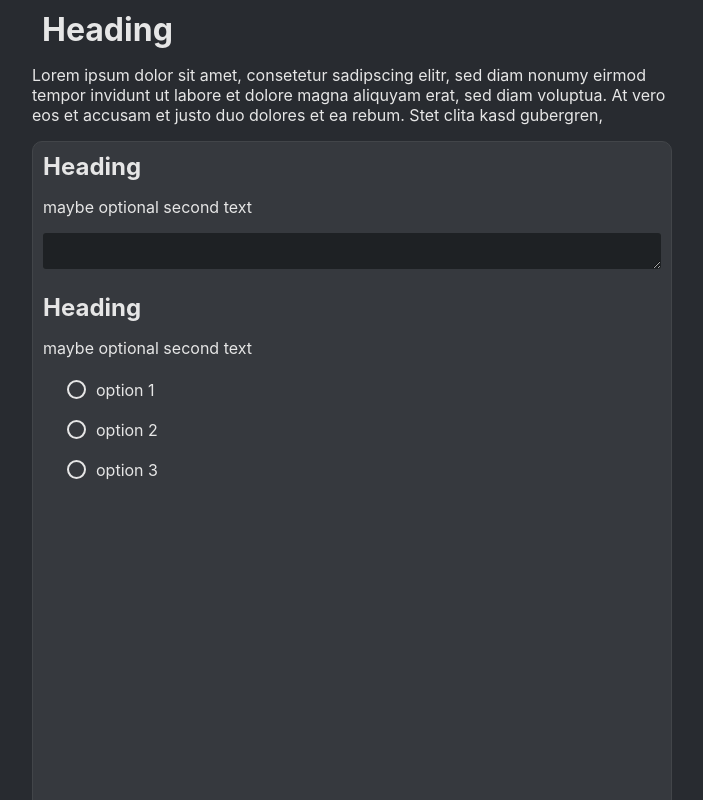
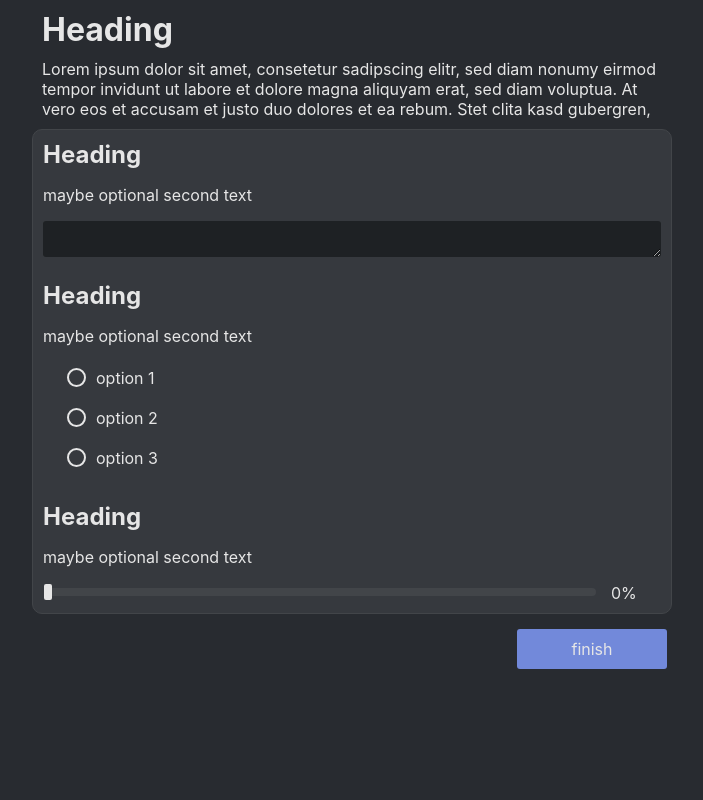
Before and after one commit to Johannes-01/PollWebsite, a React (Create React App) app in the folder pollwebsite/: page /takepoll in a window 1280 px wide. Shown: the whole page, without its empty margins (288-991 px from the left). Built offline with nearby package versions, Linux system fonts and the light colour scheme.

Commit message:
added slider for polls

```diff
--- /dev/null
+++ b/pollwebsite/src/Components/Poll types/Slider/Slider.css
@@ -0,0 +1,48 @@
+#slider {
+    padding: 10px;
+}
+
+#slider-wrapper {
+    display: flex;
+    padding-left: 5px;
+}
+
+#slider-wrapper p {
+    user-select: none;
+    margin: 0 0 0 15px;
+    width: 50px;
+    overflow: hidden;
+    text-overflow: ellipsis;
+}
+
+#slider-wrapper #bar {
+    height: 8px;
+    border-radius: 20px;
+    background: var(--grey1);
+    position: relative;
+    margin: 5px 0;
+    flex: 1;
+}
+
+#slider-wrapper #bar #bar-inner {
+    background-color: var(--accent);
+    height: 100%;
+    border-radius: 20px;
+    width: 0px;
+    position: absolute;
+}
+
+#slider-wrapper #bar #bar-handle {
+    height: 16px;
+    width: 8px;
+    border-radius: 2px;
+    background: var(--white);
+    position: absolute;
+    top: -4px;
+    left: -4px;
+    cursor: grab;
+}
+
+#slider-wrapper #bar #bar-handle:active {
+    cursor: grabbing;
+}
--- /dev/null
+++ b/pollwebsite/src/Components/Poll types/Slider/Slider.jsx
@@ -0,0 +1,40 @@
+import React from "react";
+import "./Slider.css"
+
+export default function Slider({}) {
+
+    let value = 0;
+
+    const drag = (e) => {
+        let slider_width = document.querySelector("#slider-wrapper #bar").clientWidth;
+        value += e.movementX;
+        value = Math.min(Math.max(value, 0), slider_width);
+        let handle = document.querySelector("#slider-wrapper #bar #bar-handle");
+        handle.style.left = value - 4 + "px";
+        let progress = document.querySelector("#slider-wrapper #bar #bar-inner");
+        progress.style.width = value + "px";
+        let text = document.querySelector("#slider-wrapper p");
+        text.innerHTML = Math.round(value/slider_width*100) + "%";
+    };
+
+    const grab = () => {
+        document.addEventListener("mousemove", drag);
+        document.addEventListener("mouseup", () => {
+            document.removeEventListener("mousemove", drag);
+        });
+    };
+
+    return (
+        <div id="slider">
+            <h2>Heading</h2>
+            <p>maybe optional second text</p>
+            <div id="slider-wrapper">
+                <div id="bar">
+                    <div id="bar-inner"></div>
+                    <div id="bar-handle" onMouseDown={grab}></div>
+                </div>
+                <p>0%</p>
+            </div>
+        </div>
+    );
+}
--- a/pollwebsite/src/Components/components.js
+++ b/pollwebsite/src/Components/components.js
@@ -2,11 +2,13 @@ import Button from "./Button/Button";
 import TextField from "./Input/TextField"
 import Text from "./Poll types/Text/Text";
 import Radio from "./Poll types/Radio/Radio";
+import Slider from "./Poll types/Slider/Slider";
 
 export {
     Button,
     TextField,
 
     Text,
-    Radio
+    Radio,
+    Slider
 }
--- a/pollwebsite/src/routes/Take.jsx
+++ b/pollwebsite/src/routes/Take.jsx
@@ -1,5 +1,5 @@
 import { Link, useNavigate } from "react-router-dom";
-import { Button, Radio, Text, TextField } from "../Components/components";
+import { Button, Radio, Text, Slider } from "../Components/components";
 import "../style/take.css"
 
 export default function Take() {
@@ -12,6 +12,10 @@ export default function Take() {
                 <div id="poll-inner">
                     <Text></Text>
                     <Radio options={["option 1", "option 2", "option 3"]}></Radio>
+                    <Slider></Slider>
+                </div>
+                <div id="ending">
+                    <Button text={"finish"}></Button>
                 </div>
             </div>
         </div>
--- a/pollwebsite/src/style/take.css
+++ b/pollwebsite/src/style/take.css
@@ -15,9 +15,9 @@
 
 #poll-inner {
 	min-width: 600px;
-	margin: 10px 0 30px 0;
+	margin: 10px 0 10px 0;
 	border: 1px solid var(--grey1);
-	height: 2000px;
+	/*height: 2000px;*/
 	border-radius: 10px;
 	background: var(--grey2);
 }
@@ -25,3 +25,16 @@
 #poll-wrapper h1 {
     margin: 10px;
 }
+
+#poll-wrapper > p {
+    margin: 0 0 10px 10px;
+}
+
+#ending {
+    display: flex;
+    flex-direction: row-reverse;
+}
+
+#ending > #button {
+    width: 150px;
+}
```
